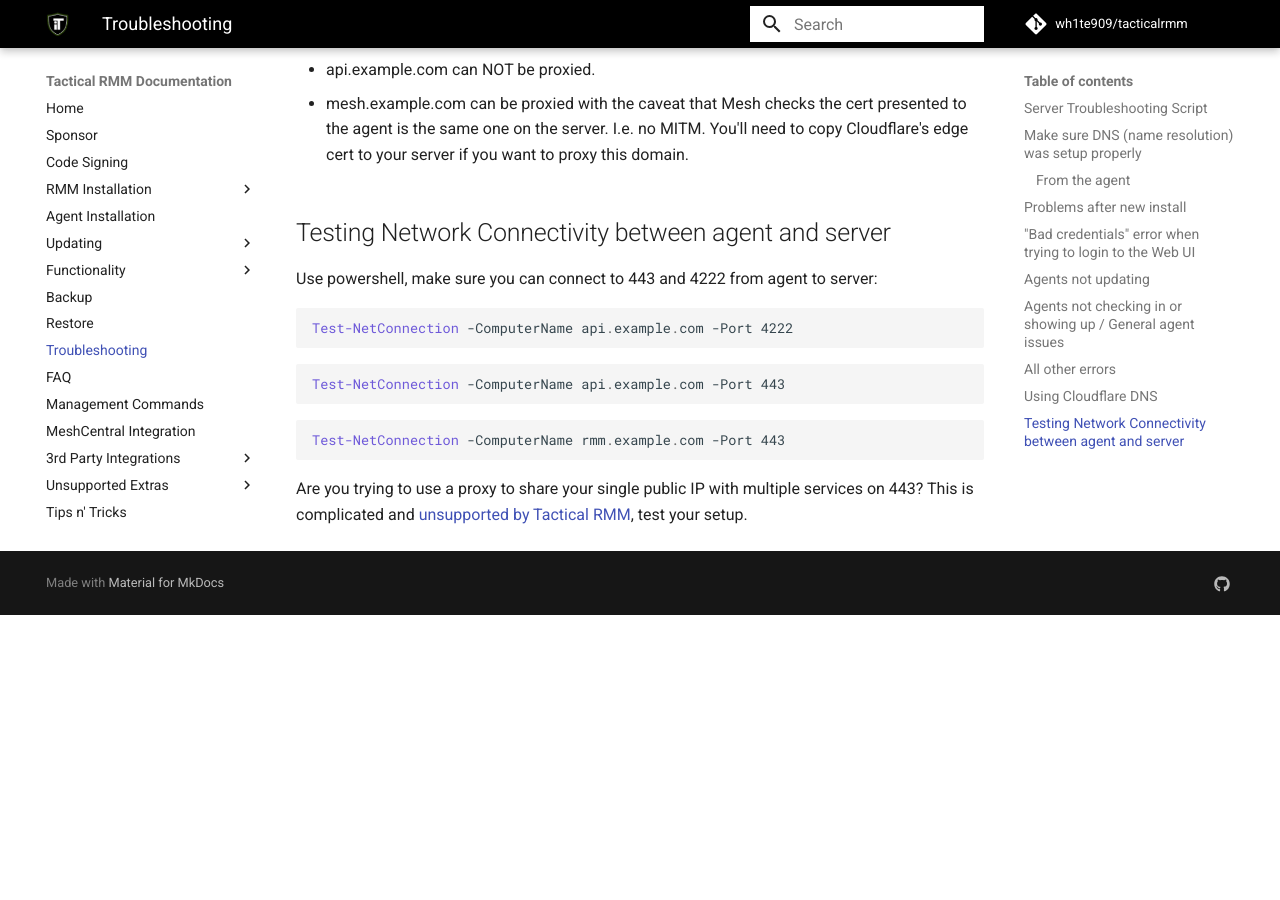
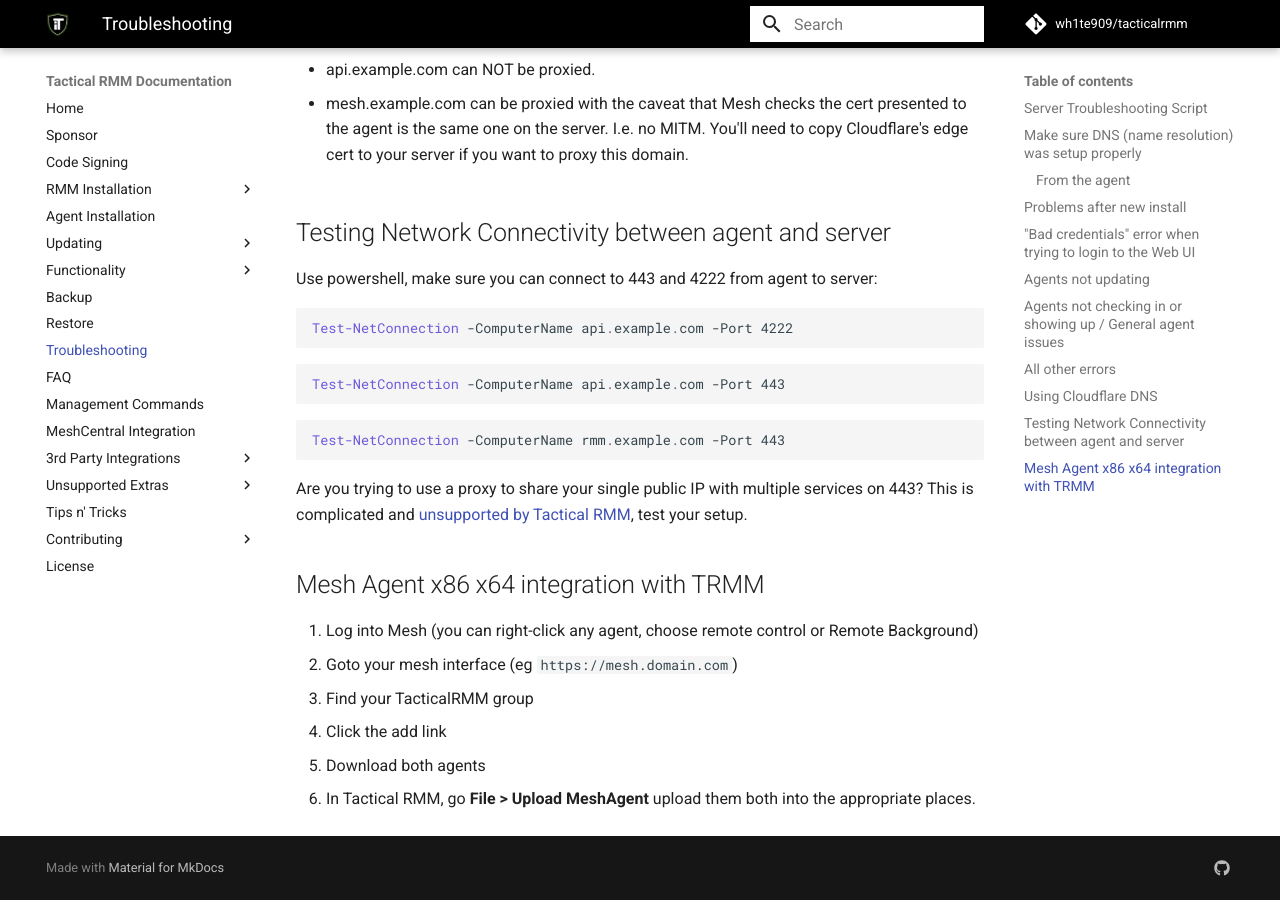
Before and after one commit to amidaware/trmm-docs, an MkDocs documentation site: the page built from docs/docs/troubleshooting.md, in a window 1280 px wide and 900 px high, scrolled down 3397 px. Built offline with MkDocs 1.6.1 and Material for MkDocs 9.7.7, drawn with Linux system fonts in a browser that asks for light colours; comment, search, counter and statistics services are not loaded; before the commit the page ends 4012 px from its top, so only the background shows below that.

Commit message:
docs adding mesh agent to trmm integration

````diff
--- a/docs/docs/troubleshooting.md
+++ b/docs/docs/troubleshooting.md
@@ -152,3 +152,12 @@
 ```
 
 Are you trying to use a proxy to share your single public IP with multiple services on 443? This is complicated and [unsupported by Tactical RMM](unsupported_scripts.md), test your setup.
+
+## Mesh Agent x86 x64 integration with TRMM
+
+1. Log into Mesh (you can right-click any agent, choose remote control or Remote Background)
+2. Goto your mesh interface (eg `https://mesh.domain.com`)
+3. Find your TacticalRMM group
+4. Click the add link
+5. Download both agents
+6. In Tactical RMM, go **File > Upload MeshAgent** upload them both into the appropriate places.
````
